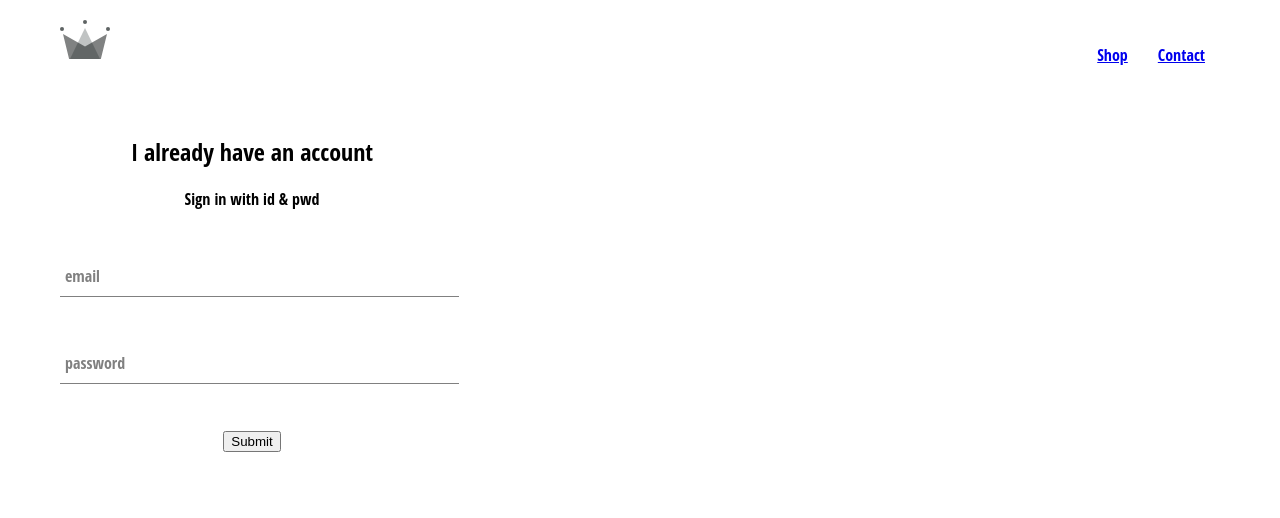
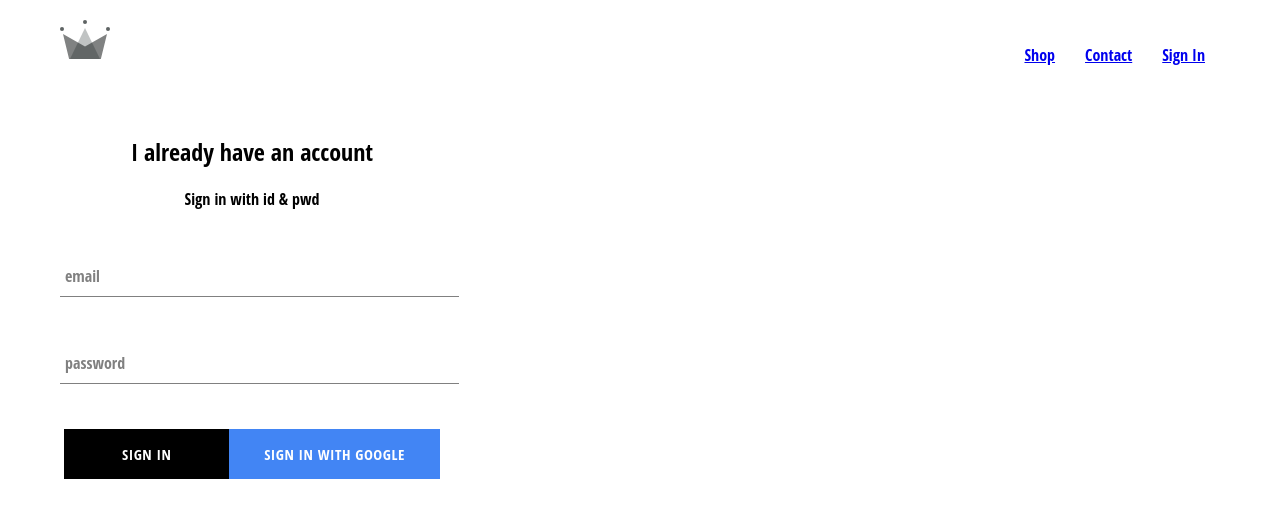
Before and after one commit to merajali294/ecommerce, a React (Create React App) app in the folder ecommerce/: page /signin in a window 1280 px wide. Shown: the top 518 px of the page. Built offline with nearby package versions, Linux system fonts and the light colour scheme; no server answers; the HTML template or start-up script is replaced by a standard one.

Commit message:
#
1. Added firebase connectivity
2. build signIn and signOut functionality
3. Custom Button is build

```diff
--- a/ecommerce/package.json
+++ b/ecommerce/package.json
@@ -6,6 +6,7 @@
     "@testing-library/jest-dom": "^5.16.2",
     "@testing-library/react": "^12.1.4",
     "@testing-library/user-event": "^13.5.0",
+    "firebase": "^9.6.9",
     "node-sass": "^7.0.1",
     "react": "^17.0.2",
     "react-dom": "^17.0.2",
--- a/ecommerce/src/App.js
+++ b/ecommerce/src/App.js
@@ -5,14 +5,37 @@
 import Shop from './components/pages/shop/Shop';
 import Header from './components/pages/Header/Header';
 import Signinsignout from './components/pages/signinsignout/signinsignout';
+import { auth } from './firebase/firebase.utils';
 // import { Routes ,Route } from 'react-router-dom';
 import { BrowserRouter as Router, Route, Routes } from 'react-router-dom'
+import React, {Component} from 'react';
 
 
-function App() {
+class App extends React.Component  {
+  constructor(){
+    super()
+    this.state = {
+      currentUser : null
+    }
+  }
+
+  unsubscribefromauth = null
+
+  componentDidMount(){
+    this.unsubscribefromauth = auth.onAuthStateChanged( user =>{
+      this.setState({currentUser: user})
+    } )
+  }
+  componentWillUnmount(){
+    this.unsubscribefromauth()
+  }
+
+
+
+  render(){
   return (
     <div className="App">
-    <Header/>
+    <Header currentuser={this.state.currentUser} />
     <Router>
     <Routes>
     <Route path="/" element={<Homepage/ >} />
@@ -21,7 +44,8 @@
     </Routes>
     </Router>
     </div>
-  );
+  )
+}
 }
 
 export default App;
--- a/ecommerce/src/components/pages/Header/Header.jsx
+++ b/ecommerce/src/components/pages/Header/Header.jsx
@@ -3,8 +3,9 @@
 import './Header.scss'
 import { ReactComponent as Logo } from '../../../assets/crown.svg'
 import { BrowserRouter as Router, Route, Routes } from 'react-router-dom'
+import { auth } from '../../../firebase/firebase.utils'
 
-const Header = () => (
+const Header = ({currentuser}) => (
     <div className='header'>
     <Router>
     <Link className='option' to='/'>
@@ -13,6 +14,9 @@
     <div className='options'>
     <Link className='option' to='/shop'>Shop</Link>
     <Link className='option' to='/shop'>Contact</Link>
+    {
+      currentuser ? <div className='option' onClick={ ()=>{auth.signOut() } } >Sign Out</div> : <Link className='option' to='/signin' >Sign In</Link>
+    }
     </div>
     </Router>
     </div>
--- /dev/null
+++ b/ecommerce/src/components/pages/custombutton/custombutton.jsx
@@ -0,0 +1,11 @@
+import React from 'react'
+import './custombutton.scss'
+ const Custombutton = ({ children, isGooglesignin, ...otherProps }) =>
+   (
+    <button className={`${isGooglesignin ? 'google-sign-in' : '' } custom-button`}   {...otherProps} >
+    {children}
+    </button>
+  )
+
+
+export default Custombutton
--- /dev/null
+++ b/ecommerce/src/components/pages/custombutton/custombutton.scss
@@ -0,0 +1,32 @@
+.custom-button {
+  min-width: 165px;
+  width: auto;
+  height: 50px;
+  letter-spacing: 0.5px;
+  line-height: 50px;
+  padding: 0 35px 0 35px;
+  font-size: 15px;
+  background-color: black;
+  color: white;
+  text-transform: uppercase;
+  font-family: 'Open Sans Condensed';
+  font-weight: bolder;
+  border: none;
+  cursor: pointer;
+
+  &:hover {
+    background-color: white;
+    color: black;
+    border: 1px solid black;
+  }
+
+  &.google-sign-in {
+    background-color: #4285f4;
+    color: white;
+
+    &:hover {
+      background-color: #357ae8;
+      border: none;
+    }
+  }
+}
--- a/ecommerce/src/components/pages/sign-in/sign-in.jsx
+++ b/ecommerce/src/components/pages/sign-in/sign-in.jsx
@@ -1,6 +1,9 @@
 import React, { Component } from 'react'
 import './sign-in.scss'
 import Forminput from '../forminput/form-input'
+import Custombutton from '../custombutton/custombutton'
+import { signInWithGoogle } from '../../../firebase/firebase.utils'
+
 class Signin extends Component {
     constructor(){
         super()
@@ -34,7 +37,9 @@
                 <form onSubmit={this.handleSubmit} >
                 <Forminput type='text' name='email' handleChange={this.handleChange}  value={this.state.email}  label='email' />
                 <Forminput type='password' label='password' name='password' handleChange={this.handleChange} value={this.state.password}  />
-                <input type='submit' name='submit' value='Submit'  />
+                <Custombutton type='submit'> Sign In </Custombutton>
+                <Custombutton onClick={signInWithGoogle} isGooglesignin > {''}
+                Sign In with Google {''} </Custombutton>
                 </form>
             </div>
         )
--- a/ecommerce/src/components/pages/sign-in/sign-in.scss
+++ b/ecommerce/src/components/pages/sign-in/sign-in.scss
@@ -2,4 +2,7 @@
     width: 30vw;
     display: flex;
     flex-direction: column;
+    .title{
+      margin: 10px 0;
+    }
   }
--- /dev/null
+++ b/ecommerce/src/firebase/firebase.utils.js
@@ -0,0 +1,22 @@
+import firebase from 'firebase/compat/app';
+import 'firebase/compat/auth';
+import 'firebase/compat/firestore';
+
+const config = { apiKey: "AIzaSyAdFZDWrU2H16PgVIvQZf7_yakOafgFz40", authDomain: "ecommerce-9150d.firebaseapp.com", projectId: "ecommerce-9150d", storageBucket: "ecommerce-9150d.appspot.com", messagingSenderId: "402715331363", appId: "1:402715331363:web:df533e12db9e861fbf1a96" };
+
+firebase.initializeApp(config)
+
+export const auth = firebase.auth()
+export const firestore = firebase.firestore()
+
+const provider = new firebase.auth.GoogleAuthProvider()
+
+provider.setCustomParameters({
+    prompt: 'select_account'
+})
+
+export const signInWithGoogle = () => {
+    auth.signInWithPopup(provider)
+}
+
+export default firebase
```
Also changed, not shown: ecommerce/src/components/pages/Header/Header.scss (line endings or trailing spaces), 1 other file (tests, documents, lock files or other folders).
